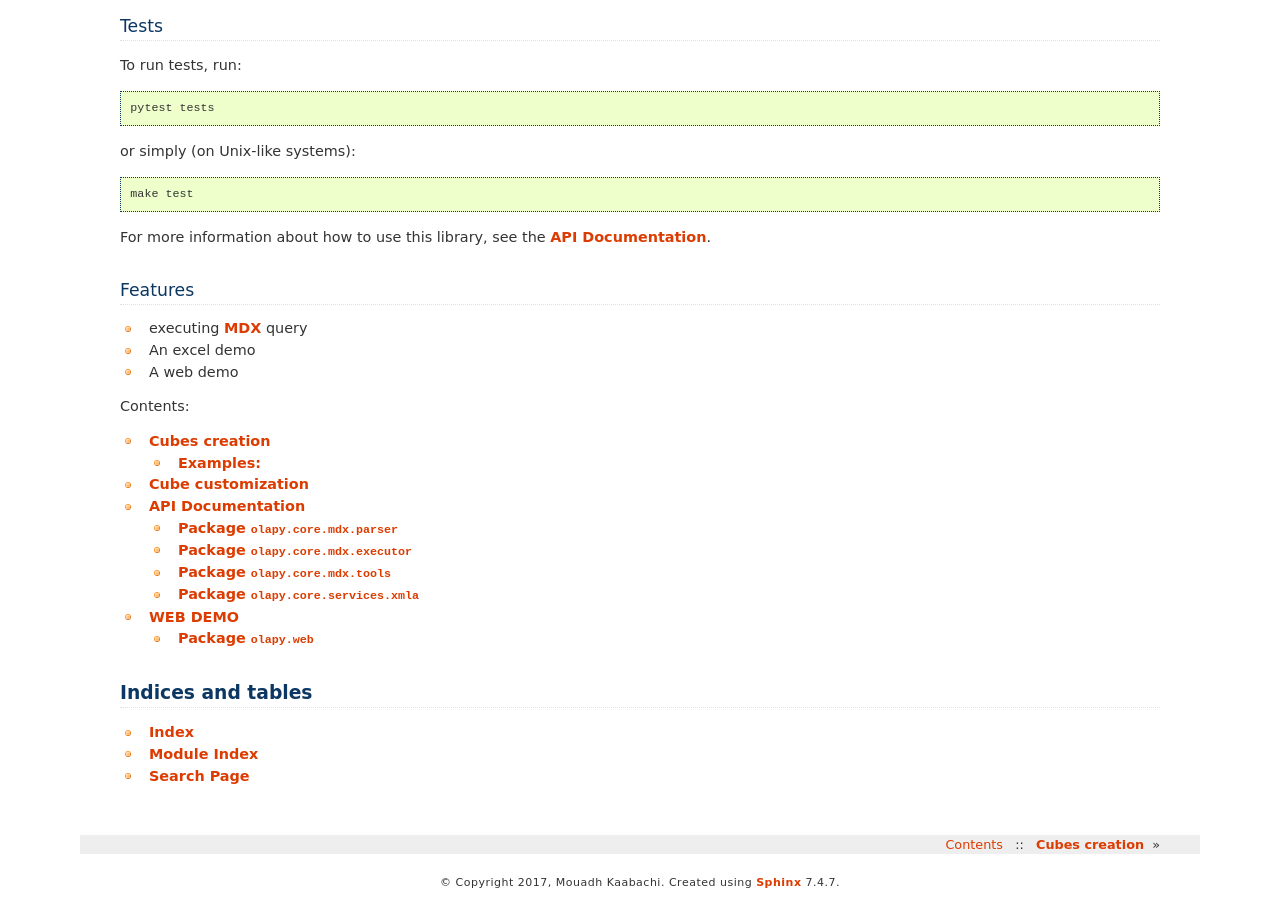
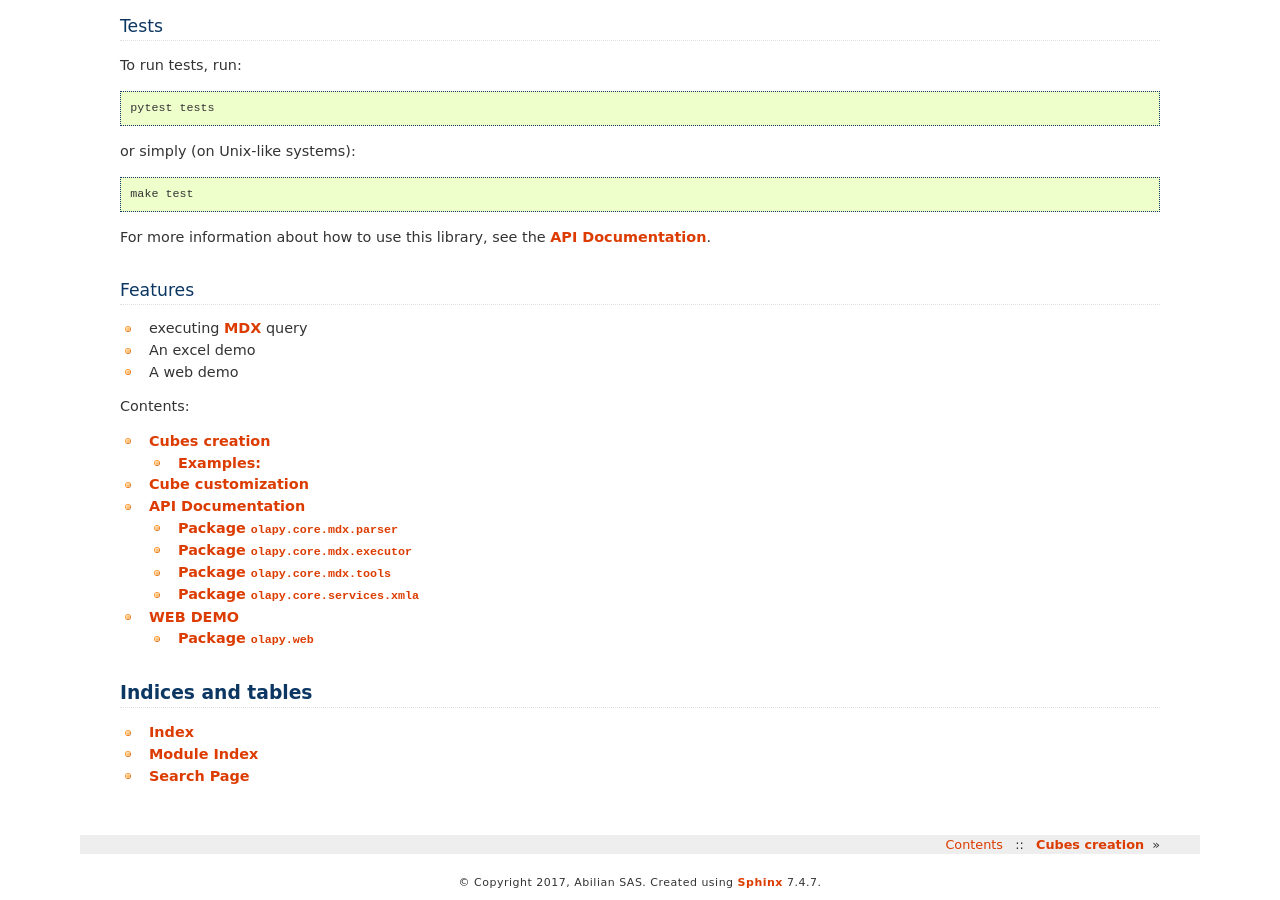
Before and after one commit to abilian/olapy, a Sphinx documentation site: the page built from docs/index.rst, in a window 1280 px wide and 900 px high, scrolled down 892 px. Built offline with Sphinx 7.4.7, drawn with Linux system fonts in a browser that asks for light colours.

Commit message:
Abilian is the author.

```diff
--- a/docs/conf.py
+++ b/docs/conf.py
@@ -51,8 +51,8 @@ master_doc = 'index'
 
 # General information about the project.
 project = u'OlaPy'
-copyright = u'2017, Mouadh Kaabachi'
-author = u'Mouadh Kaabachi'
+copyright = u'2017, Abilian SAS'
+author = u'Abilian SAS'
 
 # The version info for the project you're documenting, acts as replacement for
 # |version| and |release|, also used in various other places throughout the
```
